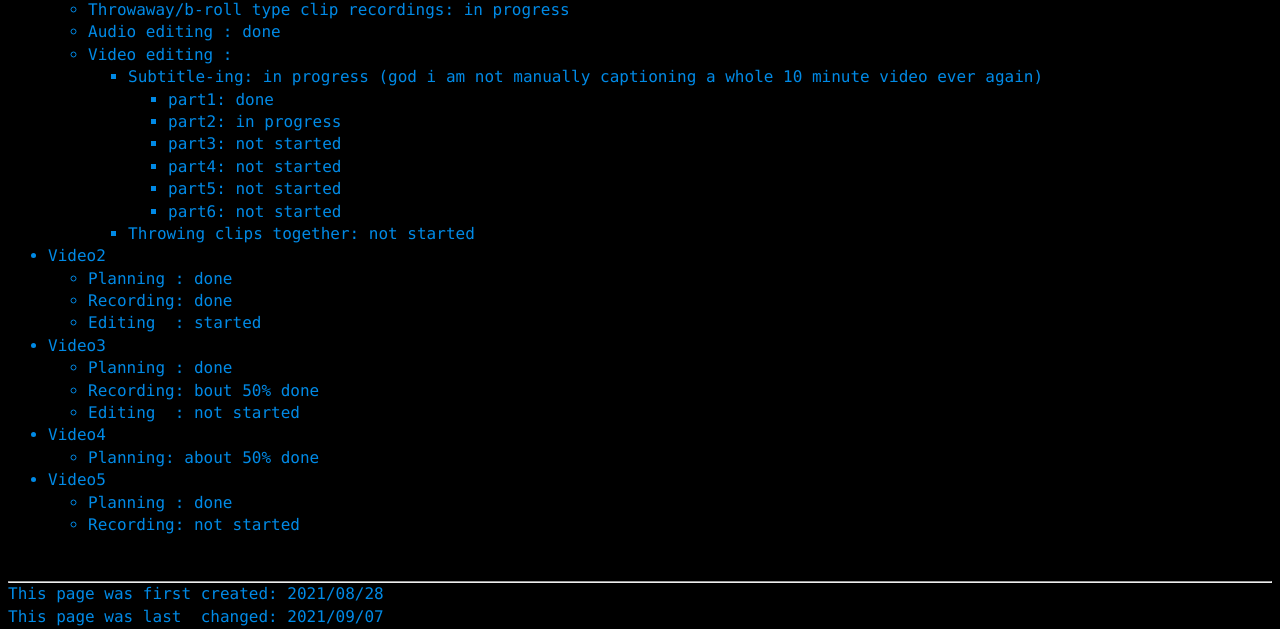
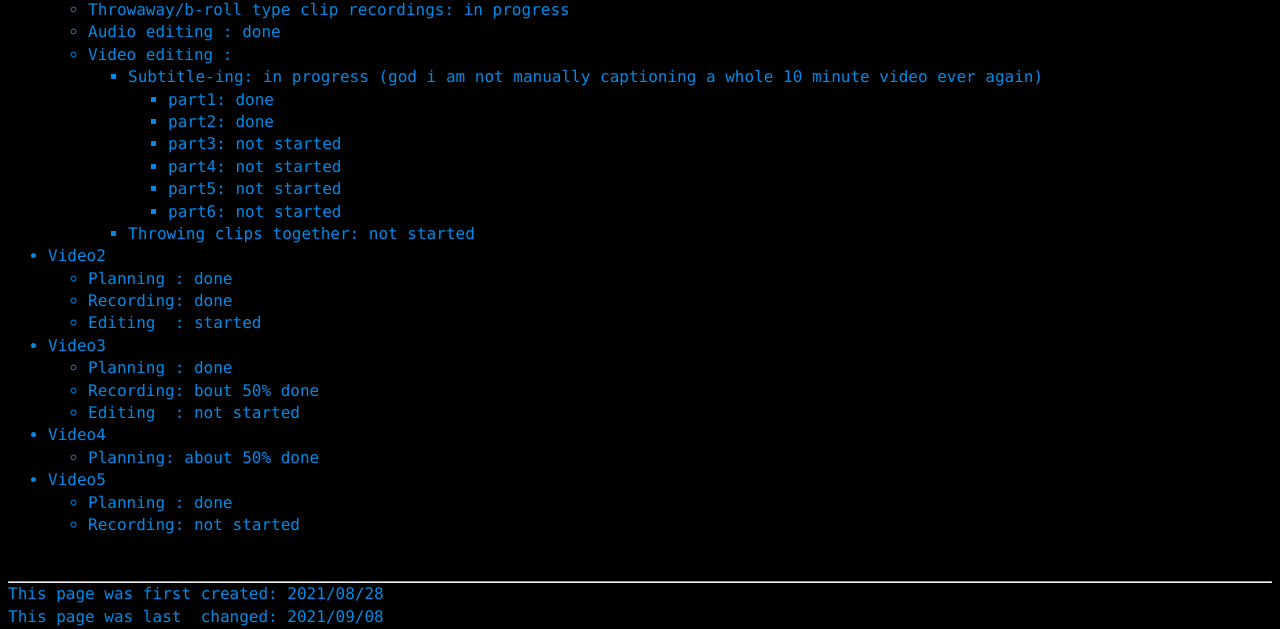
Before and after one commit to a-erfan-aa/a-erfan-aa.github.io, a Jekyll site: the page built from things-i-make/videos.html, in a window 1280 px wide. Shown: the part 636-1265 px from the top of the page. Built offline with Jekyll 4.4.1, drawn with Linux system fonts in a browser that asks for light colours.

Commit message:
Update video1 progress in videos.html
Also update lastChanged

```diff
--- a/things-i-make/videos.html
+++ b/things-i-make/videos.html
@@ -2,7 +2,7 @@
 layout: default
 title: My videos
 firstCreated: 2021/08/28
-lastChanged: 2021/09/07
+lastChanged: 2021/09/08
 ---
 <!-- title and subtitle -->
 <div>
@@ -36,7 +36,7 @@ lastChanged: 2021/09/07
 						<li>Subtitle-ing: in progress (god i am not manually captioning a whole 10 minute video ever again)
 							<ul>
 								<li>part1: done</li>
-								<li>part2: in progress</li>
+								<li>part2: done</li>
 								<li>part3: not started</li>
 								<li>part4: not started</li>
 								<li>part5: not started</li>
```
